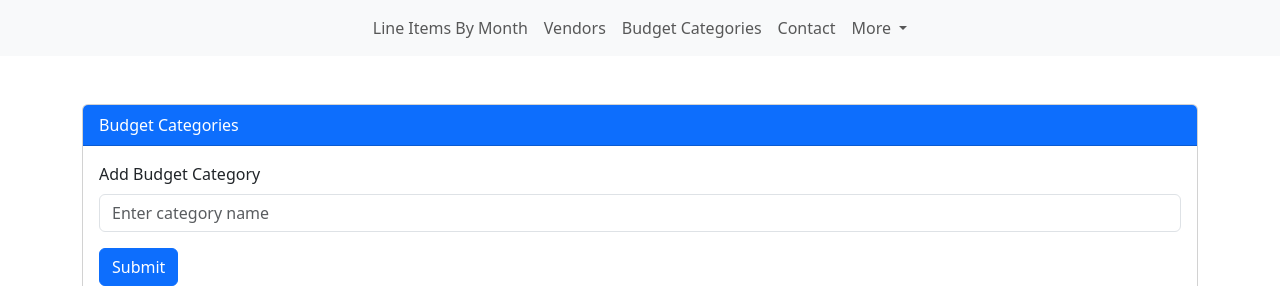
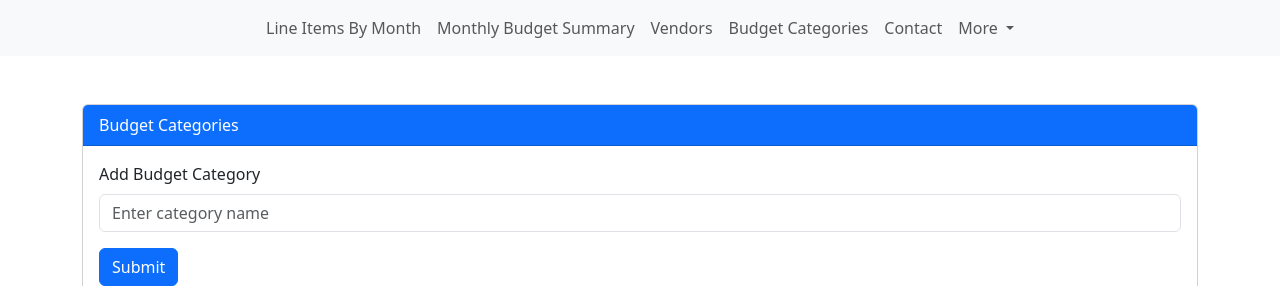
Before and after one commit to ydb5755/BudgetingApp, a Flask app: page /budget_categories in a window 1280 px wide. Shown: the top 286 px of the page. Run offline with Flask 3, Linux system fonts and the light colour scheme; some libraries are stand-ins or nearby versions.

Commit message:
add a tag for monthly budget summary

```diff
--- a/app/templates/base.html
+++ b/app/templates/base.html
@@ -13,6 +13,9 @@
             <ul class="navbar-nav">
                 <li class="nav-item active">
                     <a class="nav-link" href="{{url_for('line_items_by_month')}}">Line Items By Month</a>
+                </li>
+                <li class="nav-item active">
+                    <a class="nav-link" href="{{url_for('monthly_budget_summary')}}">Monthly Budget Summary</a>
                 </li>
                 <li class="nav-item">
                     <a class="nav-link" href="{{url_for('vendors')}}">Vendors</a>
```
